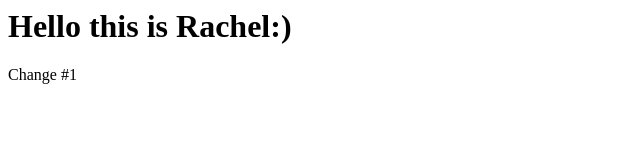
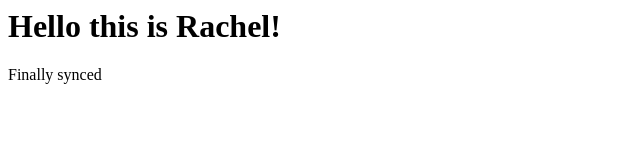
Before and after one commit to alexw1983/session-7, a plain HTML site: page rach.html in a window 1280 px wide. Shown: the full height of the page, 0-640 px from the left. Drawn offline with Linux system fonts and the light colour scheme.

Commit message:
rach.html

```diff
--- a/rach.html
+++ b/rach.html
@@ -5,8 +5,8 @@
 </head>
 
 <body>
-    <h1>Hello this is Rachel:)</h1>
-    <p>Change #1</p>
+    <h1>Hello this is Rachel!</h1>
+    <p>Finally synced</p>
 </body>
 
 </html>
```
